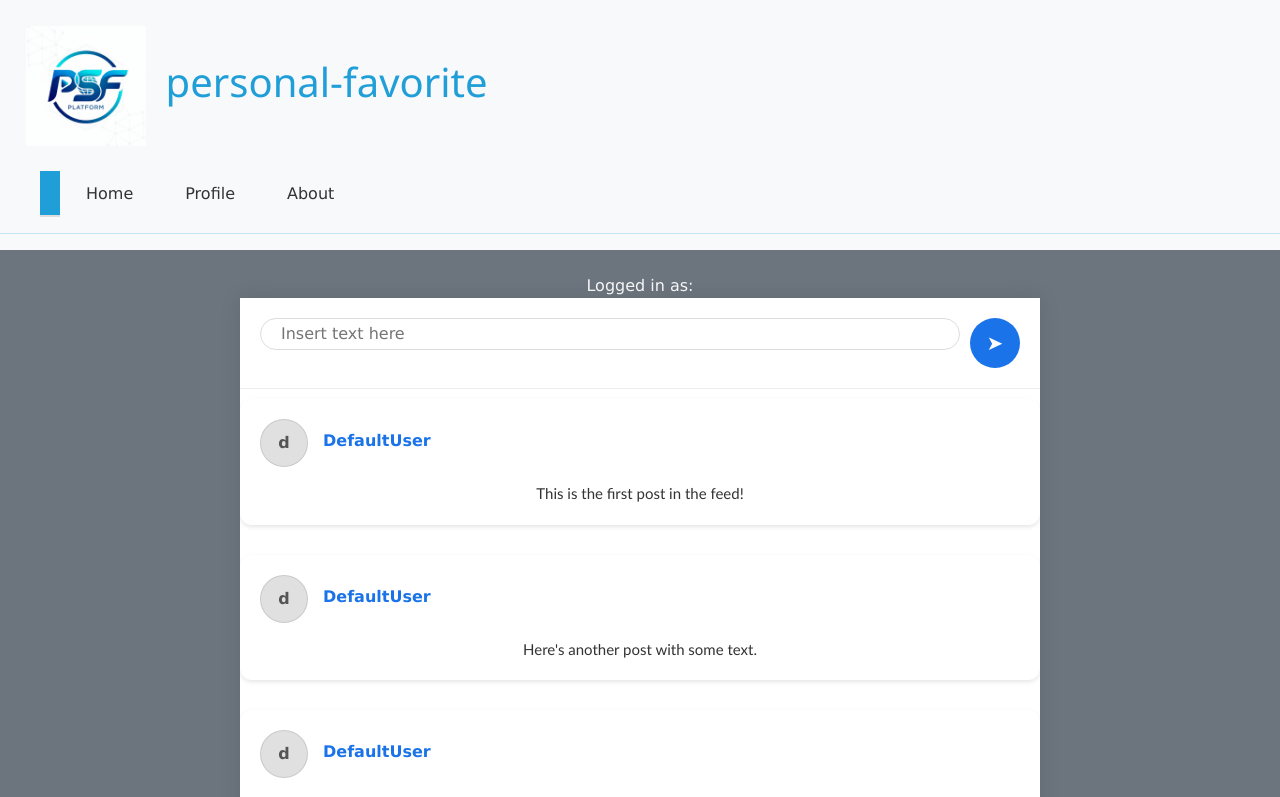
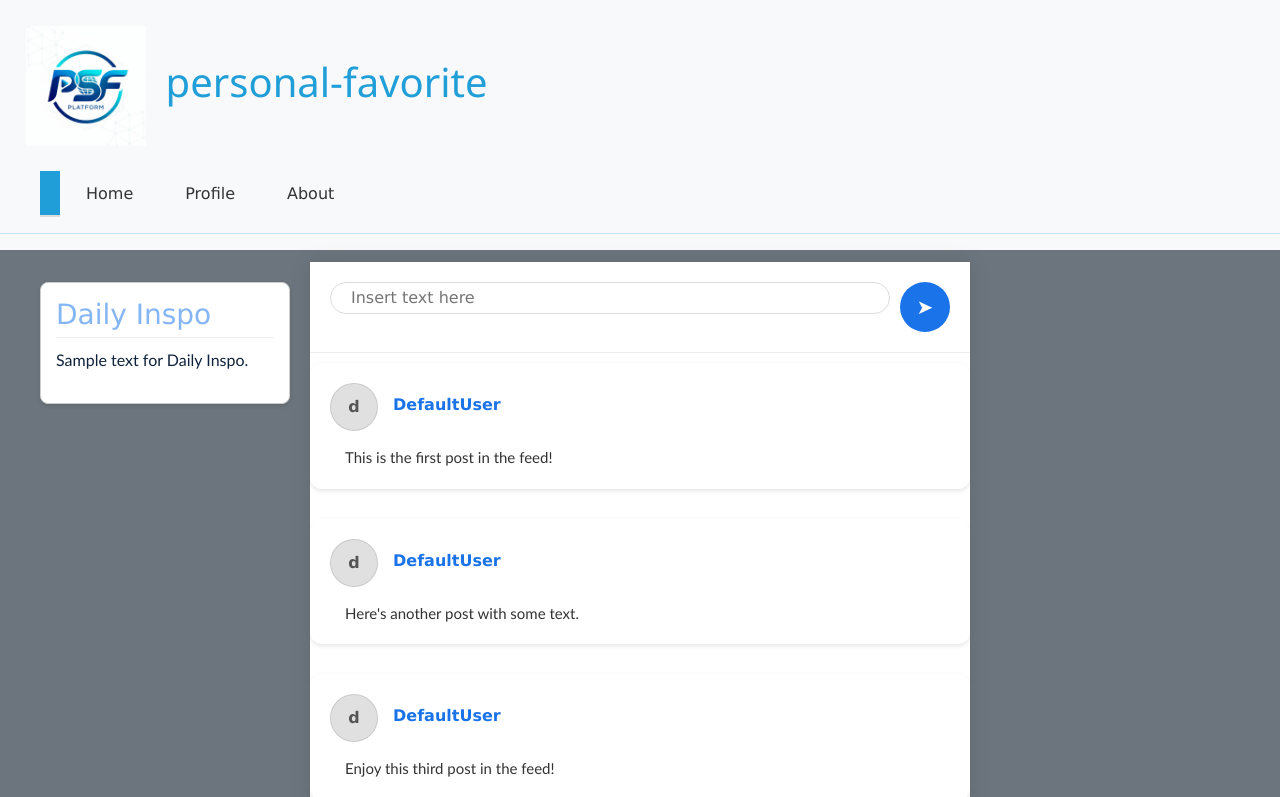
Before and after one commit to jakemay04/startup, a React (Vite) app: page /home in a window 1280 px wide. Shown: the top 797 px of the page. Built offline with nearby package versions, Linux system fonts and the light colour scheme.

Commit message:
adding inspirational quotes box

```diff
--- a/src/home/home.css
+++ b/src/home/home.css
@@ -170,3 +170,41 @@ h1 {
   font-size: 16px;
   color: #333;
 }
+
+.feed-layout {
+  display: grid;
+  grid-template-columns: 250px 1fr 250px;
+  gap: 20px;
+  width: 100%;
+  max-width: 1200px;
+  margin: 20px auto;
+  text-align: left;
+}
+
+.feed-container {
+    padding: 0;
+}
+
+.sidebar-textbox {
+  background-color: #ffffff;
+  color:#84b5f5;
+  border: 1px solid #ccc;
+  border-radius: 8px;
+  padding: 15px;
+  margin-bottom: 20px;
+  box-shadow: 0 2px 4px rgba(0, 0, 0, 0.1);
+  word-wrap: break-word; /* Ensure long words break */
+}
+
+.sidebar-textbox h3 {
+  margin-top: 0;
+  border-bottom: 1px solid #eee;
+  padding-bottom: 5px;
+  margin-bottom: 10px;
+}
+
+.feed-sidebar-left,
+.feed-sidebar-right {
+    padding-top: 20px;
+    @media (max-width: 900px) { display: none; }
+}
--- a/src/home/home.jsx
+++ b/src/home/home.jsx
@@ -1,9 +1,6 @@
-import React, { useContext, useEffect, useState } from 'react';
+import React, { useContext, useEffect} from 'react';
 import { UserContext } from '../context/userContext';
 import './home.css';
-
-const GOOGLE_CALENDAR_API_KEY = 'AIzaSyBuR7XMNxS8_Zj2PgL1IBZfbyspMs2qLM4';
-const CALENDAR_ID = '6fd630cadd120e8cd62d73e0929066b7792b0c2c0a793de395262e052a5494df@group.calendar.google.com';
 
 const PostCard = ({ post }) => {
   return (
@@ -13,6 +10,15 @@ const PostCard = ({ post }) => {
         <div className="mock_user">{post.username || 'User'}</div>
       </div>
       <p>{post.content}</p>
+    </div>
+  );
+};
+
+const SideBarTextBox = ({ title, content }) => {
+  return (
+    <div className="sidebar-textbox">
+      <h3>{title}</h3>
+      <p>{content}</p>
     </div>
   );
 };
@@ -76,7 +82,6 @@ export function Home() {
   const [postContent, setPostContent] = React.useState('');
   const { user } = useContext(UserContext);
   const [posts, setPosts] = React.useState(getInitialPosts);
-  const [calendarEvents, setCalendarEvents] = useState([]);
 
   useEffect(() => {
     try {
@@ -92,6 +97,12 @@ export function Home() {
   return (
     <main className="container-fluid bg-secondary text-center">
       <div>Logged in as: {user?.username || user?.email}</div>
+      <div className="feed-layout">
+
+        <div className="feed-sidebar-left">
+        <SideBarTextBox title= "Daily Inspo" content="Sample text for Daily Inspo." />
+        </div>
+
         <div className="feed-container">
           <div className="feed-item-profile">
             <PostInput onPostSubmit={handlePostSubmit} />
@@ -102,6 +113,7 @@ export function Home() {
             {posts.length === 0 && <p>No posts available.</p>}
           </div>
         </div>
+      </div>
     </main>
   );
 }
```
Lines whose indentation alone changed are shown as unchanged.
